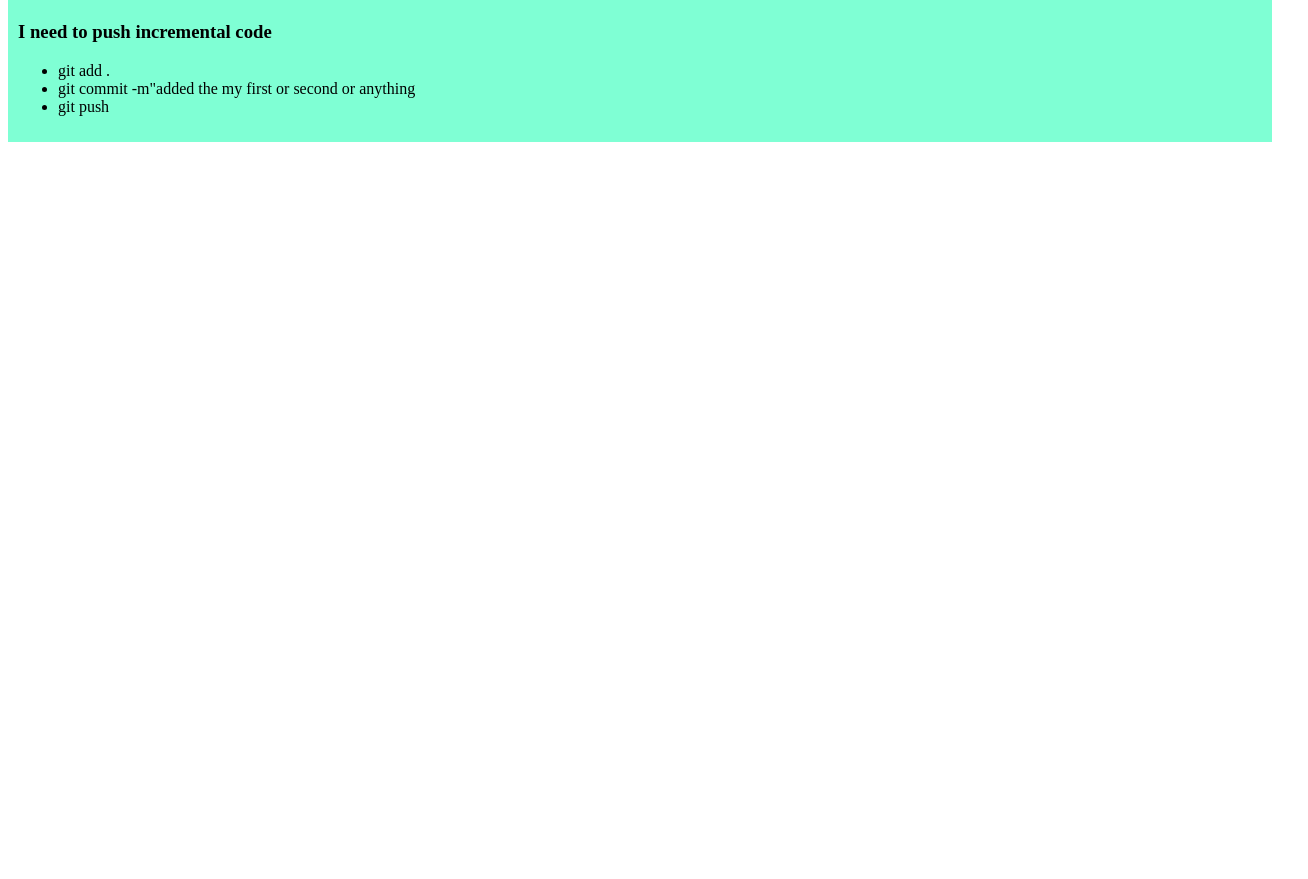
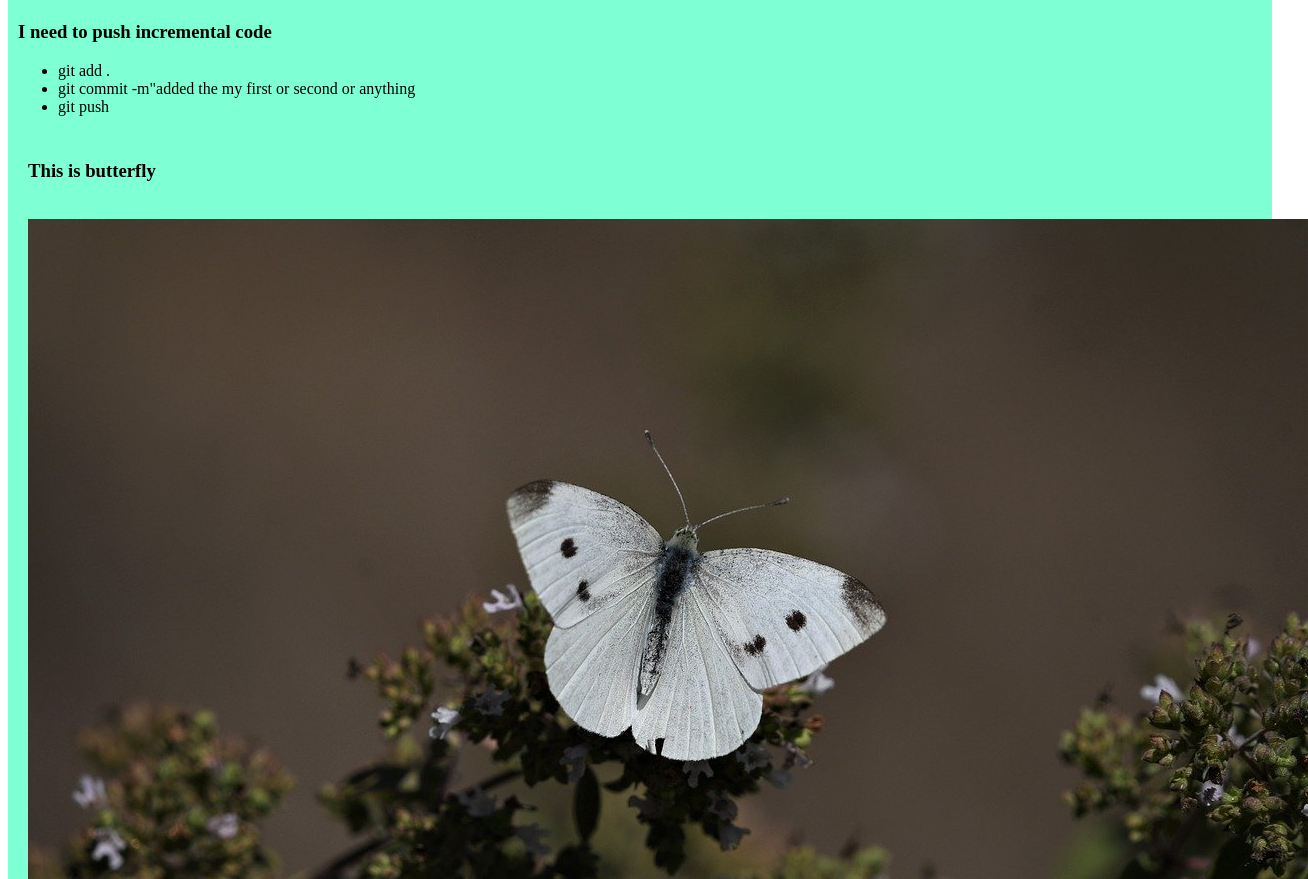
Before and after one commit to HabibRakib/My-simple-website, a plain HTML site: page index.html in a window 1280 px wide. Shown: the part 440-1319 px from the top of the page, 1308 px wide, since content can reach past the window. Before the commit the page ends 800 px from the top, so only its background shows below. Drawn offline with Linux system fonts and the light colour scheme.

Commit message:
added the image

```diff
--- a/index.html
+++ b/index.html
@@ -29,6 +29,11 @@
             <li>git commit -m"added the my first or second or anything</li>
             <li>git push</li>
         </ul>
+        <div>
+            <h3>This is butterfly</h3>
+            <br>
+            <img src="image/butterfly-8235958_1280.jpg" alt="">
+        </div>
     </div>
 </body>
 </html>
```
Also changed, not shown: image/butterfly-8235958_1280.jpg (added).
